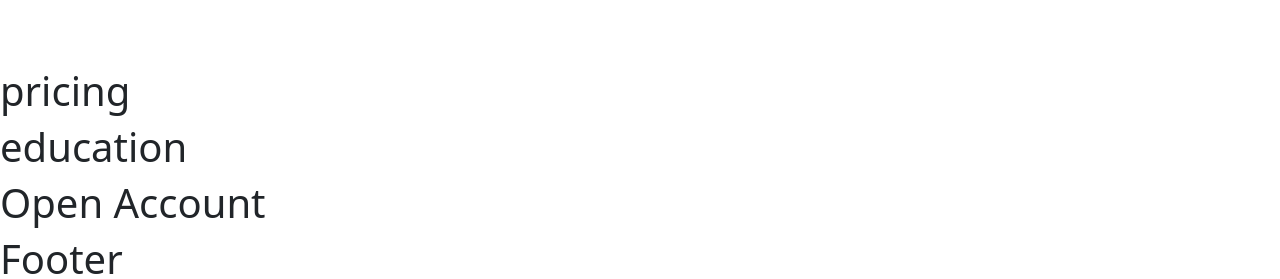
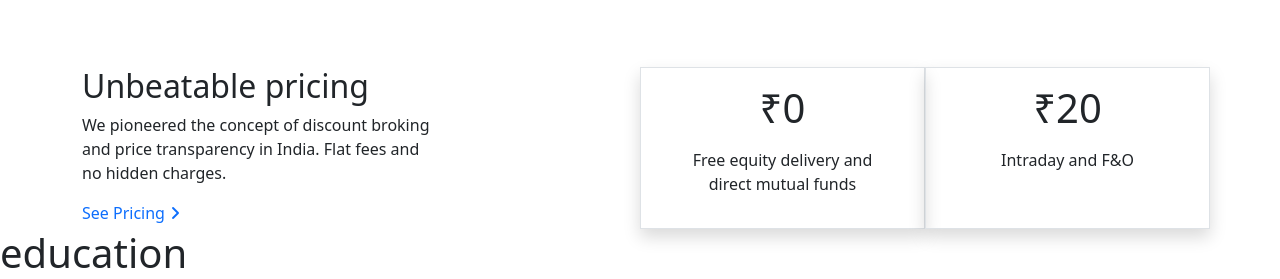
Before and after one commit to devacharya80/TradeX, a React (Vite) app in the folder frontend/: page / in a window 1280 px wide. Shown: the part 2698-2977 px from the top of the page. Built offline with nearby package versions, Linux system fonts and the light colour scheme.

Commit message:
Home Pricing  Component Design

```diff
--- a/frontend/src/landingPage/home/Pricing.jsx
+++ b/frontend/src/landingPage/home/Pricing.jsx
@@ -1,5 +1,34 @@
 function Pricing() {
-    return ( <h1>pricing</h1> );
+  return (
+    <div className="container">
+      <div className="row">
+        <div className="col-4">
+          <h2>Unbeatable pricing</h2>
+          <p>
+            We pioneered the concept of discount broking and price transparency
+            in India. Flat fees and no hidden charges.
+          </p>
+          <a href="#" className="text-decoration-none">
+            See Pricing<i className="fa-solid fa-angle-right"></i>
+          </a>
+        </div>
+        <div className="col-2"></div>
+        <div className="col-6">
+            <div className="row text-center">
+                <div className="col p-3 border shadow">
+                    <h1 className="mb-3">₹0</h1>
+                    <p>Free equity delivery and <br />direct mutual funds</p>
+                </div>
+
+                <div className="col p-3 border shadow">
+                    <h1 className="mb-3">₹20</h1>
+                    <p>Intraday and F&O</p>
+                </div>
+            </div>
+        </div>
+      </div>
+    </div>
+  );
 }
 
 export default Pricing;
```
